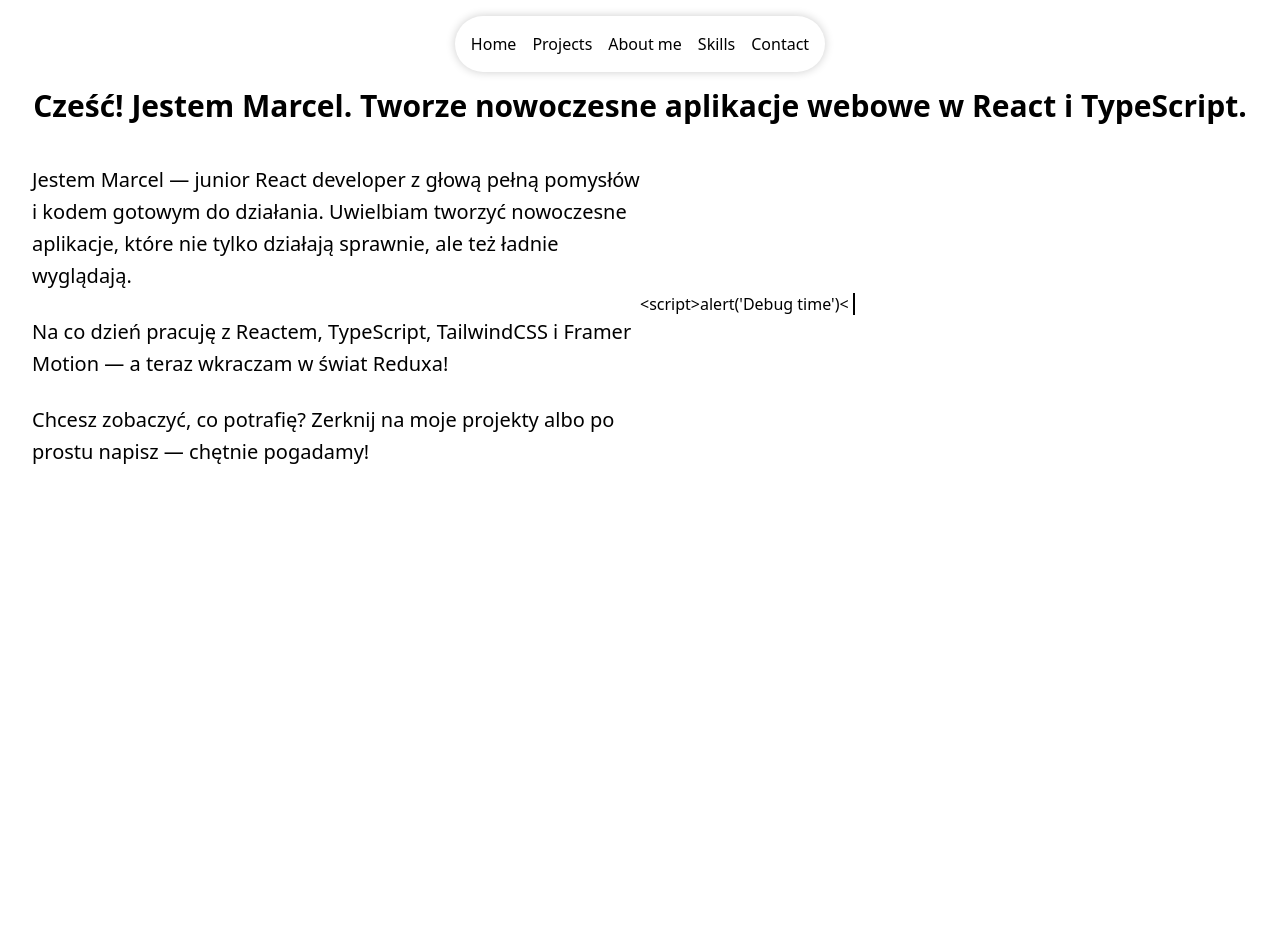
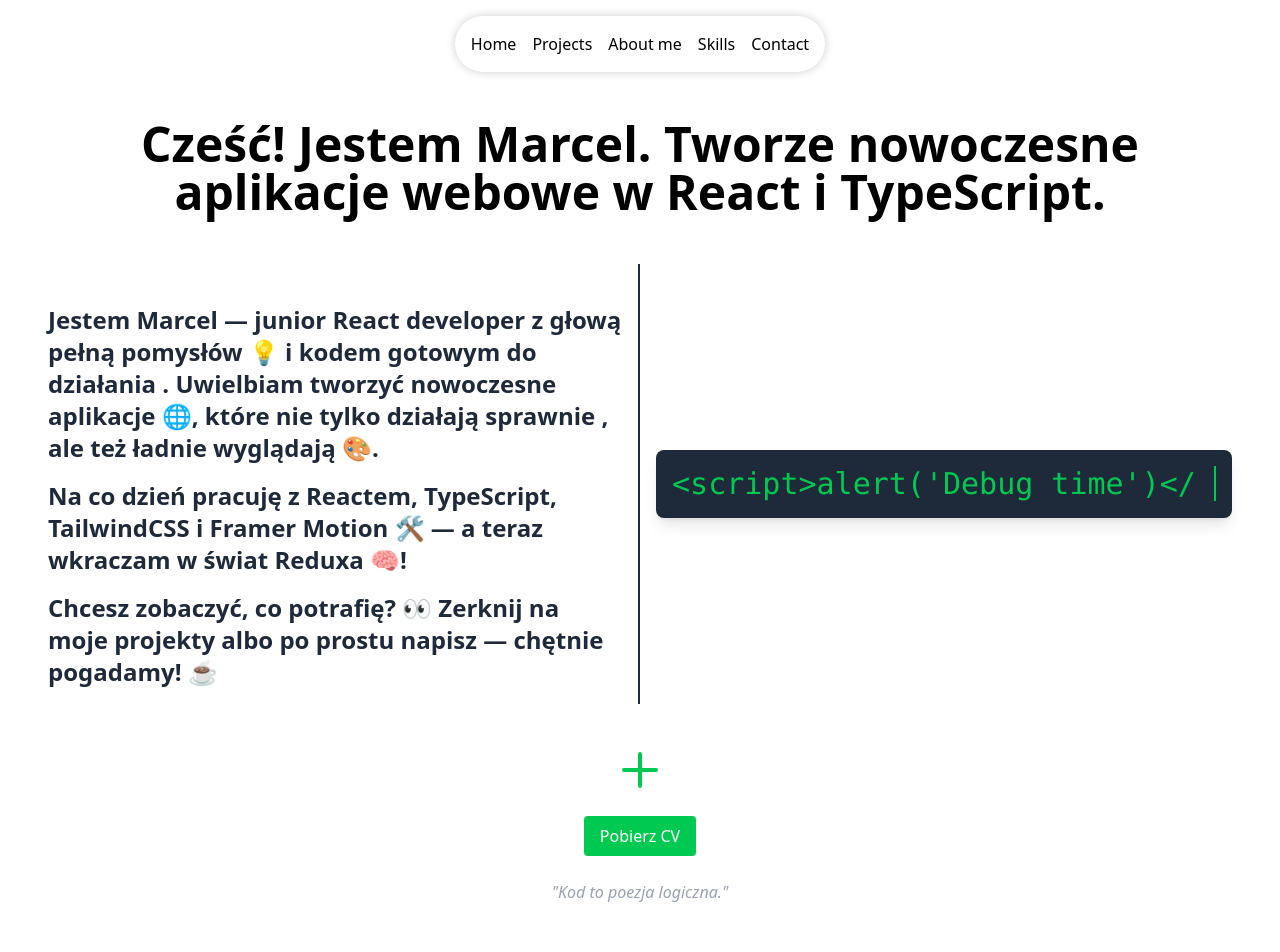
Before and after one commit to caps-ctrl/moje-cv, a React (Vite) app: page / in a window 1280 px wide. Shown: the top 952 px of the page. Before the commit the page ends 800 px from the top, so only its background shows below. Built offline with nearby package versions, Linux system fonts and the light colour scheme.

Commit message:
build homePage

```diff
--- a/src/Layout/RootLayout.tsx
+++ b/src/Layout/RootLayout.tsx
@@ -11,6 +11,9 @@ const RootLayout = () => {
       >
         <Outlet></Outlet>
       </div>
+      <footer className="text-center p-4 bg-gray-200 mt-4">
+        <p>&copy; {new Date().getFullYear()} Marcel. All rights reserved.</p>
+      </footer>
     </div>
   );
 };
--- a/src/components/WritingText.tsx
+++ b/src/components/WritingText.tsx
@@ -54,7 +54,7 @@ const WritingText = () => {
   );
 
   return (
-    <div>
+    <div className="text-green-500 text-3xl font-mono whitespace-pre-wrap bg-gray-800 p-4 rounded-lg shadow-lg">
       {displayed}
       <span style={{ borderRight: "2px solid" }}>&nbsp;</span>
     </div>
--- a/src/pages/Home.tsx
+++ b/src/pages/Home.tsx
@@ -3,31 +3,64 @@ import WritingText from "../components/WritingText";
 const Home = () => {
   return (
     <div>
-      <h1 className="text-3xl font-bold text-center   ">
+      <h1 className="text-5xl font-bold text-center p-8  ">
         Cześć! Jestem Marcel. Tworze nowoczesne aplikacje webowe w React i
         TypeScript.{" "}
       </h1>
-
-      <div className="flex justify-evenly items-center p-4">
-        <div className="w-[50%] flex flex-col text-left text-lg gap-y-6 text-xl leading-8">
+      <div className="flex justify-evenly items-center p-4 border-gray-400">
+        <div className="w-[50%] flex flex-col text-left  gap-y-6 text-2xl  font-['fira sanss'] font-bold text-gray-800 border-r-2  ">
           <h2></h2>
-
+          <div className="flex flex-col gap-y-4 p-4">
             <p>
-            Jestem Marcel — junior React developer z głową pełną pomysłów i
-            kodem gotowym do działania. Uwielbiam tworzyć nowoczesne aplikacje,
-            które nie tylko działają sprawnie, ale też ładnie wyglądają.
+              Jestem Marcel — junior React developer z głową pełną pomysłów 💡 i
+              kodem gotowym do działania . Uwielbiam tworzyć nowoczesne
+              aplikacje 🌐, które nie tylko działają sprawnie , ale też ładnie
+              wyglądają 🎨.
             </p>
             <p>
               Na co dzień pracuję z Reactem, TypeScript, TailwindCSS i Framer
-            Motion — a teraz wkraczam w świat Reduxa!
+              Motion 🛠️ — a teraz wkraczam w świat Reduxa 🧠!
             </p>
             <p>
-            Chcesz zobaczyć, co potrafię? Zerknij na moje projekty albo po
-            prostu napisz — chętnie pogadamy!
+              Chcesz zobaczyć, co potrafię? 👀 Zerknij na moje projekty albo po
+              prostu napisz — chętnie pogadamy! ☕
             </p>
           </div>
-        <div className="w-[50%]">
+        </div>
+        <div className="w-[50%] flex justify-center items-center p-4">
+          <div>
             <WritingText></WritingText>
+          </div>
+        </div>
+      </div>
+      <div>
+        <div className="flex flex-col items-center gap-4 p-8">
+          {/* Animowana ikona */}
+          <svg
+            className="animate-bounce w-12 h-12 text-green-500"
+            fill="none"
+            stroke="currentColor"
+            strokeWidth={2}
+            viewBox="0 0 24 24"
+          >
+            <path
+              strokeLinecap="round"
+              strokeLinejoin="round"
+              d="M12 4v16m8-8H4"
+            />
+          </svg>
+          {/* Przycisk pobierania CV */}
+          <a
+            href="/cv.pdf"
+            download
+            className="bg-green-500 text-white px-4 py-2 rounded hover:bg-green-600 transition"
+          >
+            Pobierz CV
+          </a>
+          {/* Cytat */}
+          <blockquote className="italic text-gray-400 mt-2">
+            "Kod to poezja logiczna."
+          </blockquote>
         </div>
       </div>
     </div>
--- a/src/pages/Projects.tsx
+++ b/src/pages/Projects.tsx
@@ -1,7 +1,48 @@
 import React from "react";
 
+const projects = [
+  {
+    title: "Car-dealership",
+    Photo: "dwad",
+  },
+  {
+    title: "Quiz-app",
+    Photo: "dwad",
+  },
+  {
+    title: "Todo-app",
+    Photo: "dwad",
+  },
+  {
+    title: "Todo-app",
+    Photo: "dwad",
+  },
+];
+
 const Projects = () => {
-  return <div>Projects</div>;
+  return (
+    <div>
+      <div className="grid grid-cols-1 md:grid-cols-2 lg:grid-cols-3 gap-8  p-4">
+        {projects.map((projects, index) => {
+          return (
+            <div
+              key={index}
+              className="p-4 border rounded-xl shadow hover:shadow-lg h-80"
+            >
+              <img
+                src={projects.Photo}
+                alt={projects.title}
+                className="w-full h-[80%]"
+              />
+              <h2 className="text-xl font-bold text-center border-t bg-red-200 h-[20%] flex items-center justify-center">
+                {projects.title}
+              </h2>
+            </div>
+          );
+        })}
+      </div>
+    </div>
+  );
 };
 
 export default Projects;
```
Lines whose indentation alone changed are shown as unchanged.
